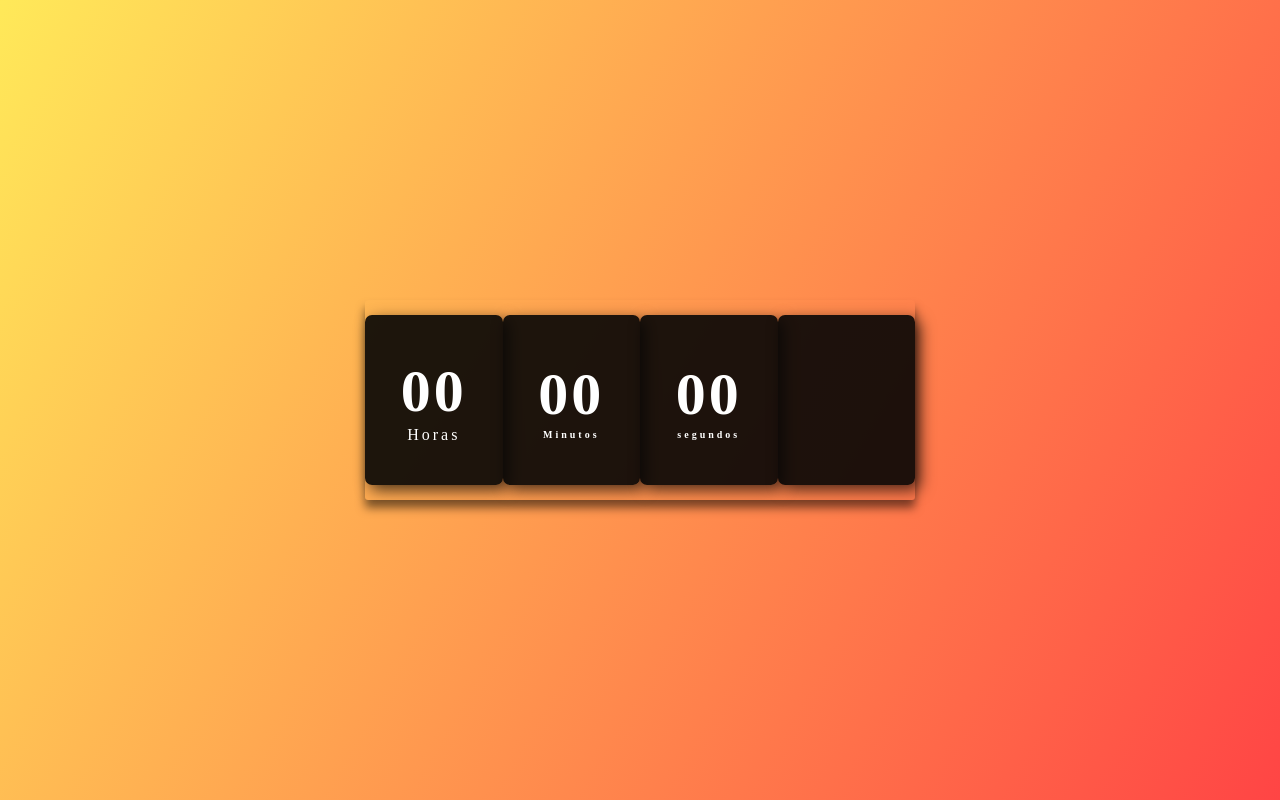
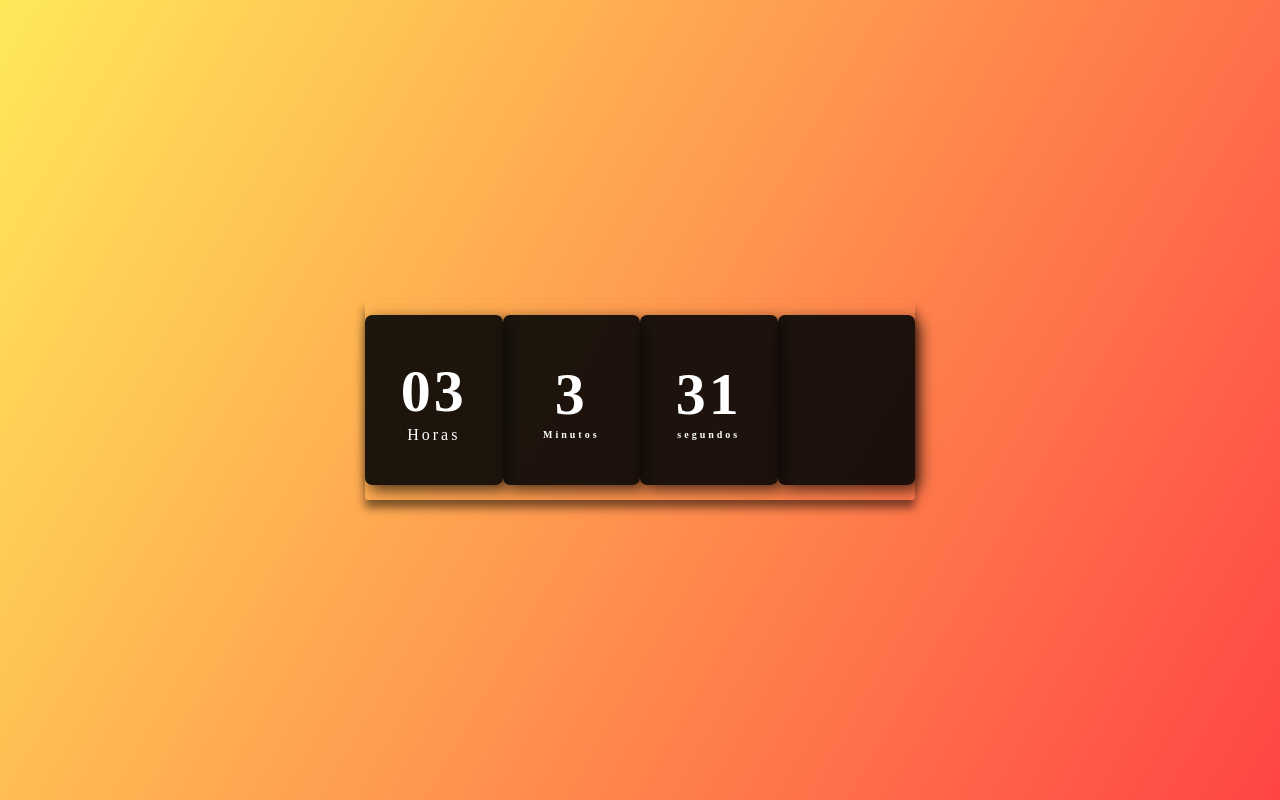
Before and after one commit to stefhanypoi/-Rel-gio-Digital-, a plain HTML site: page index.html in a window 1280 px wide. Drawn offline with Linux system fonts and the light colour scheme.

Commit message:
hr min s

```diff
--- a/index.html
+++ b/index.html
@@ -26,6 +26,8 @@
         <span class="tempo">segundos</span>
     </div>
    <div>
+
+    <script src="script.js"></script>
 </body>
 
 </html>
--- a/script.js
+++ b/script.js
@@ -0,0 +1,21 @@
+const horas= document.getElementById('horas');
+const minutos= document.getElementById('minutos');
+const segundos= document.getElementById('segundos');
+
+const relogio = setInterval(function time() {
+   let dateToday = new Date();
+   let hr = dateToday.getHours();
+   let min = dateToday.getMinutes();
+   let s = dateToday.getSeconds();
+
+   if (hr < 10) hr = '0' + hr;
+
+   if (min < 10) hr = '0' + min;
+
+   if (s < 10) hr = '0' + s;
+
+   horas.textContent = hr;
+   minutos.textContent = min;
+   segundos.textContent = s;
+}
+)
```
